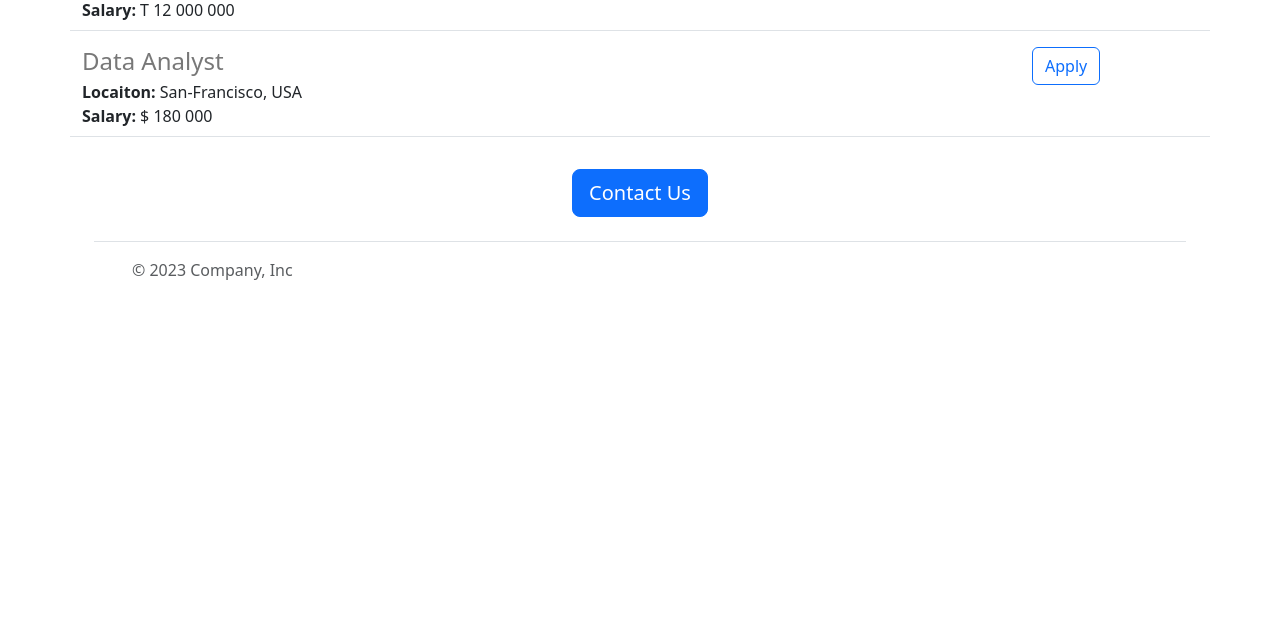
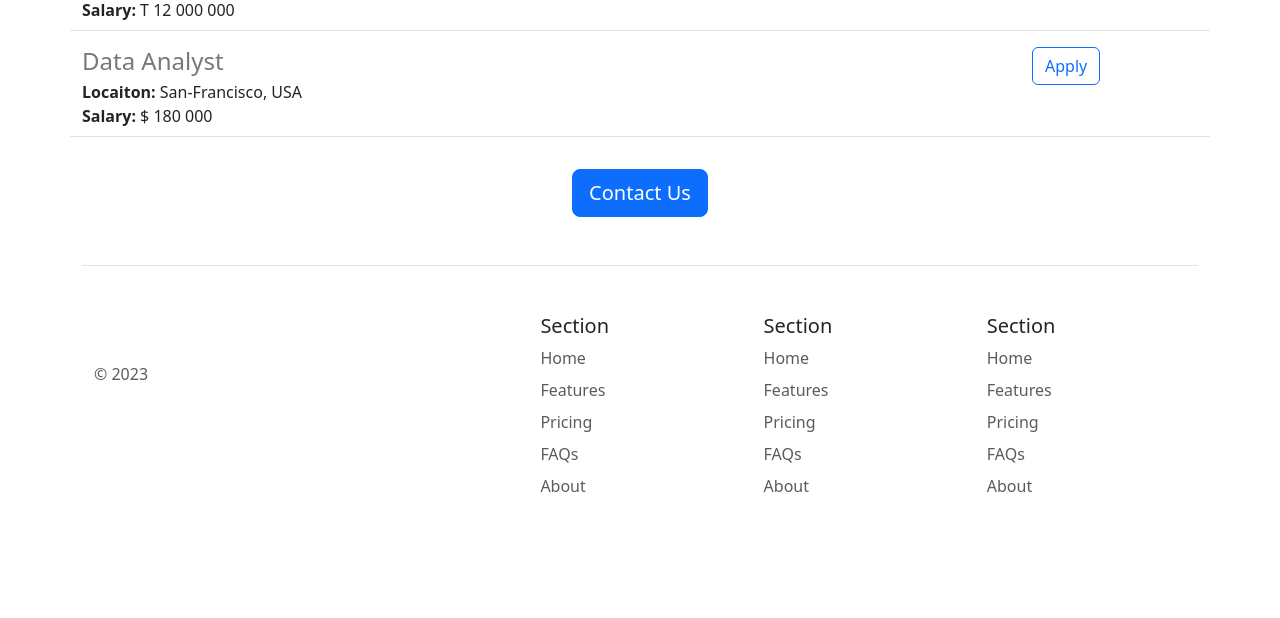
Before and after one commit to shamarbrz/jovian-careers-website-v2, a Flask app: page / in a window 1280 px wide. Shown: the part 1165-1783 px from the top of the page. Before the commit the page ends 1445 px from the top, so only its background shows below. Run offline with Flask 2, Linux system fonts and the light colour scheme.

Commit message:
Changed footer

```diff
--- a/templates/footer.html
+++ b/templates/footer.html
@@ -1,16 +1,49 @@
 <div class="container">
-  <footer class="d-flex flex-wrap justify-content-between align-items-center py-3 my-4 border-top">
-    <div class="col-md-4 d-flex align-items-center">
-      <a href="/" class="mb-3 me-2 mb-md-0 text-body-secondary text-decoration-none lh-1">
-        <svg class="bi" width="30" height="24"><use xlink:href="#bootstrap"/></svg>
+  <footer class="row row-cols-1 row-cols-sm-2 row-cols-md-5 py-5 my-5 border-top">
+    <div class="col mb-3">
+      <a href="/" class="d-flex align-items-center mb-3 link-body-emphasis text-decoration-none">
+        <svg class="bi me-2" width="40" height="32"><use xlink:href="#bootstrap"/></svg>
       </a>
-      <span class="mb-3 mb-md-0 text-body-secondary">&copy; 2023 Company, Inc</span>
+      <p class="text-body-secondary">&copy; 2023</p>
     </div>
 
-    <ul class="nav col-md-4 justify-content-end list-unstyled d-flex">
-      <li class="ms-3"><a class="text-body-secondary" href="#"><svg class="bi" width="24" height="24"><use xlink:href="#twitter"/></svg></a></li>
-      <li class="ms-3"><a class="text-body-secondary" href="#"><svg class="bi" width="24" height="24"><use xlink:href="#instagram"/></svg></a></li>
-      <li class="ms-3"><a class="text-body-secondary" href="#"><svg class="bi" width="24" height="24"><use xlink:href="#facebook"/></svg></a></li>
-    </ul>
+    <div class="col mb-3">
+
+    </div>
+
+    <div class="col mb-3">
+      <h5>Section</h5>
+      <ul class="nav flex-column">
+        <li class="nav-item mb-2"><a href="#" class="nav-link p-0 text-body-secondary">Home</a></li>
+        <li class="nav-item mb-2"><a href="#" class="nav-link p-0 text-body-secondary">Features</a></li>
+        <li class="nav-item mb-2"><a href="#" class="nav-link p-0 text-body-secondary">Pricing</a></li>
+        <li class="nav-item mb-2"><a href="#" class="nav-link p-0 text-body-secondary">FAQs</a></li>
+        <li class="nav-item mb-2"><a href="#" class="nav-link p-0 text-body-secondary">About</a></li>
+      </ul>
+    </div>
+
+    <div class="col mb-3">
+      <h5>Section</h5>
+      <ul class="nav flex-column">
+        <li class="nav-item mb-2"><a href="#" class="nav-link p-0 text-body-secondary">Home</a></li>
+        <li class="nav-item mb-2"><a href="#" class="nav-link p-0 text-body-secondary">Features</a></li>
+        <li class="nav-item mb-2"><a href="#" class="nav-link p-0 text-body-secondary">Pricing</a></li>
+        <li class="nav-item mb-2"><a href="#" class="nav-link p-0 text-body-secondary">FAQs</a></li>
+        <li class="nav-item mb-2"><a href="#" class="nav-link p-0 text-body-secondary">About</a></li>
+      </ul>
+    </div>
+
+    <div class="col mb-3">
+      <h5>Section</h5>
+      <ul class="nav flex-column">
+        <li class="nav-item mb-2"><a href="#" class="nav-link p-0 text-body-secondary">Home</a></li>
+        <li class="nav-item mb-2"><a href="#" class="nav-link p-0 text-body-secondary">Features</a></li>
+        <li class="nav-item mb-2"><a href="#" class="nav-link p-0 text-body-secondary">Pricing</a></li>
+        <li class="nav-item mb-2"><a href="#" class="nav-link p-0 text-body-secondary">FAQs</a></li>
+        <li class="nav-item mb-2"><a href="#" class="nav-link p-0 text-body-secondary">About</a></li>
+      </ul>
+    </div>
   </footer>
 </div>
+
+<div class="b-example-divider"></div>
```
